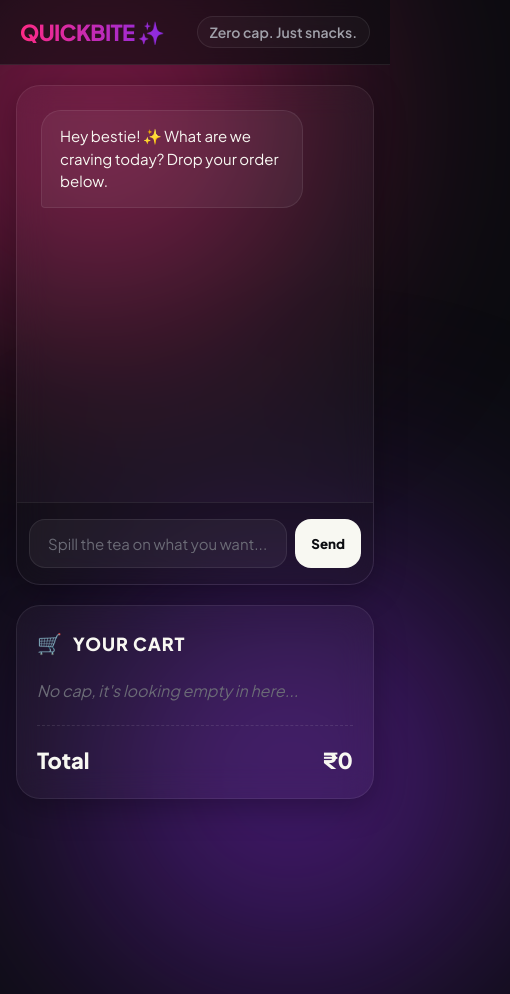
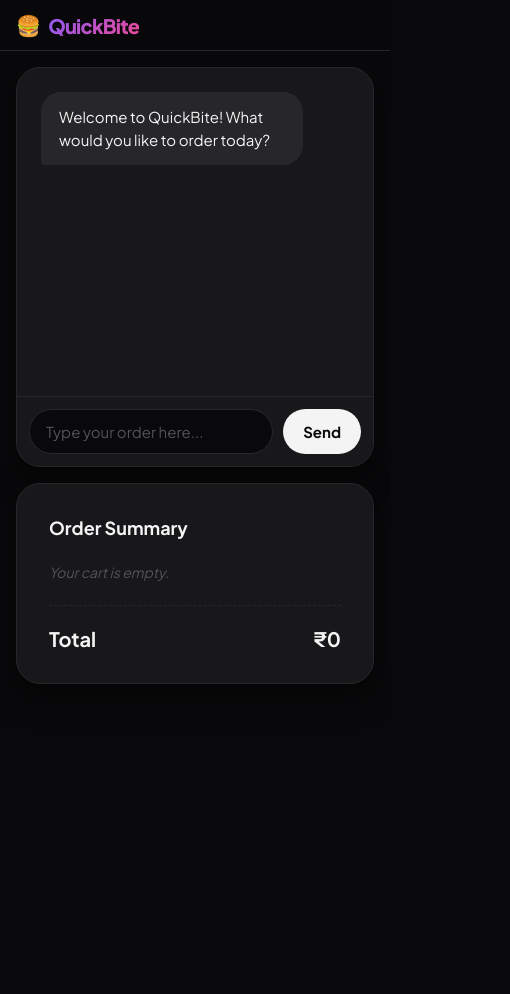
Before and after one commit to kesavakumarn/quickbite-agent, a plain HTML site: page frontend/index.html in a window 390 px wide. Shown: the whole page, 510 px wide, since content can reach past the window. After the commit the page ends 844 px from the top, so only its background shows below. Drawn offline with Linux system fonts and the light colour scheme.

Commit message:
Update index.html. new theme

```diff
--- a/frontend/index.html
+++ b/frontend/index.html
@@ -2,122 +2,102 @@
 <html lang="en">
 <head>
   <meta charset="UTF-8" />
-  <meta name="viewport" content="width=device-width, initial-scale=1.0"/>
-  <title>QuickBite — Gen Z Edition</title>
+  <!-- Added maximum-scale=1 to prevent mobile keyboards from zooming and breaking the UI -->
+  <meta name="viewport" content="width=device-width, initial-scale=1.0, maximum-scale=1.0, user-scalable=no" />
+  <title>QuickBite — Premium Edition</title>
   <link rel="preconnect" href="https://fonts.googleapis.com">
   <link rel="preconnect" href="https://fonts.gstatic.com" crossorigin>
-  <link href="https://fonts.googleapis.com/css2?family=Plus+Jakarta+Sans:wght@400;600;800&display=swap" rel="stylesheet">
+  <link href="https://fonts.googleapis.com/css2?family=Plus+Jakarta+Sans:wght@400;500;600;700;800&display=swap" rel="stylesheet">
   <style>
     :root {
-      --bg-color: #0b0c10;
-      --glass-bg: rgba(255, 255, 255, 0.03);
-      --glass-border: rgba(255, 255, 255, 0.08);
-      --primary: #ff2a85; /* Cyber Pink */
-      --secondary: #8a2be2; /* Neon Purple */
-      --text-main: #f8f8f2;
+      --bg: #09090b; /* Pitch dark */
+      --surface: #18181b; /* Slightly lighter card */
+      --border: #27272a;
+      --text-main: #f4f4f5;
       --text-muted: #a1a1aa;
-      --success: #00e676;
+      --primary: #8b5cf6; /* Vibrant Violet */
+      --secondary: #ec4899; /* Vibrant Pink */
+      --success: #10b981;
     }
 
     * { box-sizing: border-box; margin: 0; padding: 0; }
 
     body {
-      background-color: var(--bg-color);
+      background-color: var(--bg);
       color: var(--text-main);
       font-family: 'Plus Jakarta Sans', sans-serif;
       min-height: 100vh;
-      overflow-x: hidden;
-      position: relative;
+      display: flex;
+      flex-direction: column;
+      -webkit-font-smoothing: antialiased;
     }
 
-    /* Floating Neon Orbs for Glassmorphism Effect */
-    body::before, body::after {
-      content: '';
-      position: absolute;
-      width: 400px;
-      height: 400px;
-      border-radius: 50%;
-      filter: blur(120px);
-      z-index: -1;
-      opacity: 0.5;
-      animation: float 10s infinite alternate ease-in-out;
-    }
-    body::before {
-      background: var(--primary);
-      top: -100px;
-      left: -100px;
-    }
-    body::after {
-      background: var(--secondary);
-      bottom: -100px;
-      right: -100px;
-      animation-delay: -5s;
-    }
-
-    @keyframes float {
-      0% { transform: translateY(0px) scale(1); }
-      100% { transform: translateY(30px) scale(1.1); }
-    }
-
+    /* Header - Fixed & Sleek */
     header {
-      padding: 24px 32px;
+      padding: 16px 24px;
       display: flex;
       justify-content: space-between;
       align-items: center;
-      background: rgba(11, 12, 16, 0.6);
-      backdrop-filter: blur(20px);
-      border-bottom: 1px solid var(--glass-border);
+      background: rgba(9, 9, 11, 0.8);
+      backdrop-filter: blur(12px);
+      -webkit-backdrop-filter: blur(12px);
+      border-bottom: 1px solid var(--border);
       position: sticky;
       top: 0;
-      z-index: 10;
+      z-index: 50;
     }
 
     .brand {
-      font-size: 26px;
+      font-size: 22px;
       font-weight: 800;
-      letter-spacing: -0.03em;
-      background: linear-gradient(90deg, var(--primary), var(--secondary));
+      letter-spacing: -0.04em;
+      display: flex;
+      align-items: center;
+      gap: 8px;
+    }
+
+    .brand-text {
+      background: linear-gradient(135deg, var(--primary), var(--secondary));
       -webkit-background-clip: text;
       -webkit-text-fill-color: transparent;
     }
 
     .sub {
       color: var(--text-muted);
-      font-size: 14px;
+      font-size: 13px;
       font-weight: 600;
-      background: var(--glass-bg);
+      background: var(--surface);
       padding: 6px 12px;
-      border-radius: 20px;
-      border: 1px solid var(--glass-border);
+      border-radius: 100px;
+      border: 1px solid var(--border);
     }
 
+    /* Layout Setup */
     .layout {
-      display: grid;
-      grid-template-columns: 1.2fr 1fr;
+      display: flex;
+      flex-direction: row;
       gap: 24px;
-      max-width: 1100px;
-      margin: 40px auto;
-      padding: 0 24px;
+      max-width: 1200px;
+      margin: 0 auto;
+      padding: 24px;
+      width: 100%;
+      height: calc(100vh - 70px); /* Fill remaining viewport on desktop */
     }
 
-    @media (max-width: 820px) {
-      .layout { grid-template-columns: 1fr; margin: 20px auto; gap: 20px; padding: 0 16px; }
+    .bento-box {
+      background: var(--surface);
+      border: 1px solid var(--border);
+      border-radius: 24px;
+      box-shadow: 0 10px 30px rgba(0,0,0,0.5);
     }
 
-    .glass-panel {
-      background: var(--glass-bg);
-      backdrop-filter: blur(16px);
-      -webkit-backdrop-filter: blur(16px);
-      border: 1px solid var(--glass-border);
-      border-radius: 24px;
-      box-shadow: 0 8px 32px rgba(0, 0, 0, 0.3);
-    }
-
-    .chat-panel {
+    /* Chat Section */
+    .chat-section {
+      flex: 1;
       display: flex;
       flex-direction: column;
-      height: 600px;
       overflow: hidden;
+      position: relative;
     }
 
     .messages {
@@ -129,9 +109,8 @@
       gap: 16px;
     }
 
-    /* Sleek Custom Scrollbar */
-    .messages::-webkit-scrollbar { width: 4px; }
-    .messages::-webkit-scrollbar-thumb { background: rgba(255,255,255,0.2); border-radius: 10px; }
+    .messages::-webkit-scrollbar { width: 6px; }
+    .messages::-webkit-scrollbar-thumb { background: var(--border); border-radius: 10px; }
 
     .msg {
       max-width: 85%;
@@ -139,21 +118,20 @@
       border-radius: 20px;
       font-size: 15px;
       line-height: 1.5;
-      animation: fadeIn 0.3s ease;
       word-wrap: break-word;
+      animation: slideUp 0.3s cubic-bezier(0.16, 1, 0.3, 1);
     }
 
-    @keyframes fadeIn {
+    @keyframes slideUp {
       from { opacity: 0; transform: translateY(10px); }
       to { opacity: 1; transform: translateY(0); }
     }
 
     .msg.bot {
-      background: rgba(255, 255, 255, 0.05);
+      background: #27272a;
       color: var(--text-main);
       align-self: flex-start;
       border-bottom-left-radius: 4px;
-      border: 1px solid var(--glass-border);
     }
 
     .msg.user {
@@ -161,161 +139,155 @@
       color: white;
       align-self: flex-end;
       border-bottom-right-radius: 4px;
-      box-shadow: 0 4px 15px rgba(255, 42, 133, 0.3);
+      box-shadow: 0 4px 15px rgba(139, 92, 246, 0.25);
     }
 
     .composer {
       display: flex;
-      align-items: stretch;
-      gap: 12px;
-      padding: 20px;
-      background: rgba(0, 0, 0, 0.2);
-      border-top: 1px solid var(--glass-border);
+      gap: 10px;
+      padding: 16px;
+      background: var(--surface);
+      border-top: 1px solid var(--border);
     }
 
     .composer input {
       flex: 1;
-      background: rgba(255, 255, 255, 0.05);
-      border: 1px solid var(--glass-border);
+      background: var(--bg);
+      border: 1px solid var(--border);
       color: var(--text-main);
-      padding: 14px 18px;
-      border-radius: 16px;
+      padding: 0 18px;
+      border-radius: 100px;
       font-family: inherit;
       font-size: 15px;
-      transition: all 0.2s;
       min-width: 0;
+      transition: border-color 0.2s;
     }
 
     .composer input:focus {
       outline: none;
       border-color: var(--primary);
-      background: rgba(255, 255, 255, 0.08);
     }
 
-    .composer input::placeholder { color: #6b6b76; }
+    .composer input::placeholder { color: #52525b; }
 
     .composer button {
       background: var(--text-main);
-      color: var(--bg-color);
+      color: var(--bg);
       border: none;
-      font-weight: 800;
-      padding: 0 24px;
-      border-radius: 16px;
+      font-weight: 700;
+      padding: 12px 24px;
+      border-radius: 100px;
       cursor: pointer;
       font-family: inherit;
+      font-size: 15px;
       transition: all 0.2s;
-      display: flex;
-      align-items: center;
-      justify-content: center;
+      flex-shrink: 0;
     }
 
     .composer button:hover {
       background: var(--primary);
       color: white;
-      transform: translateY(-2px);
     }
 
     .composer button:disabled {
       opacity: 0.5;
       cursor: not-allowed;
-      transform: none;
     }
 
-    .ticket {
+    /* Cart / Ticket Section */
+    .cart-section {
+      width: 380px;
+      flex-shrink: 0;
       padding: 32px;
+      display: flex;
+      flex-direction: column;
+      overflow-y: auto;
       position: relative;
     }
 
-    .ticket h2 {
-      font-weight: 800;
-      margin: 0 0 24px;
+    .cart-section::-webkit-scrollbar { display: none; }
+
+    .cart-section h2 {
+      font-weight: 700;
       font-size: 18px;
-      text-transform: uppercase;
-      letter-spacing: 0.05em;
+      margin-bottom: 24px;
       display: flex;
       align-items: center;
       gap: 10px;
-    }
-
-    .ticket h2::before {
-      content: '🛒';
-      font-size: 20px;
+      color: var(--text-main);
     }
 
     .line-item {
       display: flex;
       justify-content: space-between;
-      margin: 12px 0;
+      margin: 14px 0;
       color: var(--text-muted);
       font-size: 15px;
+      font-weight: 500;
     }
 
     .total-row {
       display: flex;
       justify-content: space-between;
-      font-weight: 800;
-      font-size: 22px;
+      font-weight: 700;
+      font-size: 20px;
       margin-top: 24px;
-      border-top: 1px dashed rgba(255, 255, 255, 0.1);
+      border-top: 1px dashed var(--border);
       padding-top: 20px;
       color: var(--text-main);
     }
 
     #payment-section {
       display: none;
-      margin-top: 24px;
+      margin-top: 32px;
       padding-top: 24px;
-      border-top: 1px solid var(--glass-border);
+      border-top: 1px solid var(--border);
       text-align: center;
+      animation: slideUp 0.4s ease;
     }
 
     #payment-section p {
       color: var(--text-muted);
       font-size: 14px;
       margin-bottom: 16px;
+      font-weight: 500;
     }
 
     .qr-container {
       background: white;
-      padding: 10px;
+      padding: 12px;
       border-radius: 16px;
       display: inline-block;
-      margin-bottom: 16px;
-      box-shadow: 0 0 20px rgba(255, 255, 255, 0.1);
-    }
-
-    .gpay-btn, .confirm-btn {
-      display: flex;
-      align-items: center;
-      justify-content: center;
-      width: 100%;
-      padding: 16px;
-      border-radius: 16px;
-      font-weight: 800;
-      font-family: inherit;
-      text-align: center;
-      box-sizing: border-box;
-      transition: all 0.2s;
+      margin-bottom: 20px;
     }
 
     .gpay-btn {
-      background: linear-gradient(90deg, var(--primary), var(--secondary));
+      display: block;
+      width: 100%;
+      background: linear-gradient(135deg, var(--primary), var(--secondary));
       color: white;
+      padding: 16px;
+      border-radius: 100px;
+      font-weight: 700;
       text-decoration: none;
-      box-shadow: 0 4px 15px rgba(138, 43, 226, 0.3);
+      text-align: center;
+      transition: opacity 0.2s;
     }
 
-    .gpay-btn:hover {
-      transform: translateY(-2px);
-      box-shadow: 0 6px 20px rgba(138, 43, 226, 0.5);
-    }
+    .gpay-btn:hover { opacity: 0.9; }
 
     .confirm-btn {
-      background: rgba(255, 255, 255, 0.05);
+      display: block;
+      width: 100%;
+      background: transparent;
       color: var(--text-muted);
-      border: 1px solid var(--glass-border);
+      border: 1px solid var(--border);
+      padding: 16px;
+      border-radius: 100px;
+      font-weight: 600;
       margin-top: 12px;
       cursor: not-allowed;
+      text-align: center;
     }
 
     .stamp {
@@ -323,68 +295,92 @@
       position: absolute;
       top: 24px;
       right: 24px;
-      border: 2px solid var(--success);
+      border: 1px solid var(--success);
       color: var(--success);
-      font-weight: 800;
+      font-weight: 700;
+      font-size: 12px;
       padding: 6px 12px;
-      transform: rotate(12deg);
-      border-radius: 12px;
-      letter-spacing: 0.05em;
-      background: rgba(0, 230, 118, 0.1);
-      backdrop-filter: blur(4px);
+      border-radius: 100px;
+      background: rgba(16, 185, 129, 0.1);
     }
 
-    @media (max-width: 480px) {
-      header { padding: 16px 20px; }
-      .brand { font-size: 22px; }
-      .chat-panel { height: 500px; }
-      .composer { padding: 16px 12px; gap: 8px; }
-      .composer button { padding: 0 16px; }
-      .ticket { padding: 24px 20px; }
+    /* -------------------------------------------
+       MOBILE RESPONSIVENESS
+       ------------------------------------------- */
+    @media (max-width: 820px) {
+      .layout {
+        flex-direction: column;
+        padding: 16px;
+        height: auto; /* Allow natural scrolling */
+        gap: 16px;
+      }
+
+      .chat-section {
+        /* On mobile, limit chat height so it doesn't take over the entire page */
+        height: 65vh;
+        min-height: 400px;
+      }
+
+      .cart-section {
+        width: 100%;
+        overflow-y: visible; /* Let it expand fully on mobile */
+      }
+
+      header { padding: 12px 16px; }
+      .brand { font-size: 20px; }
+      .sub { display: none; /* Hide sub badge on small screens to save space */ }
+
+      .composer { padding: 12px; }
+      .composer input { padding: 12px 16px; }
+      .composer button { padding: 12px 20px; }
     }
   </style>
 </head>
 <body>
 
 <header>
-  <div class="brand">QUICKBITE ✨</div>
-  <div class="sub">Zero cap. Just snacks.</div>
+  <div class="brand">
+    🍔 <span class="brand-text">QuickBite</span>
+  </div>
+  <div class="sub">AI Ordering Active</div>
 </header>
 
 <div class="layout">
-  <div class="glass-panel chat-panel">
+  <!-- Chat Section -->
+  <div class="bento-box chat-section">
     <div class="messages" id="messages"></div>
     <div class="composer">
-      <input id="input" type="text" placeholder="Spill the tea on what you want..." autocomplete="off"/>
+      <input id="input" type="text" placeholder="Type your order here..." autocomplete="off"/>
       <button id="send">Send</button>
     </div>
   </div>
 
-  <div>
-    <div class="glass-panel ticket">
-      <div class="stamp" id="stamp">VIBE SECURED</div>
-      <h2>Your Cart</h2>
-      <div id="cart-lines"><p style="color:#6b6b76; font-style: italic;">No cap, it's looking empty in here...</p></div>
+  <!-- Cart Section -->
+  <div class="bento-box cart-section">
+    <div class="stamp" id="stamp">CONFIRMED</div>
+    <h2>Order Summary</h2>
+    <div id="cart-lines"><p style="color:#52525b; font-style: italic; font-size: 14px;">Your cart is empty.</p></div>
+
     <div class="total-row">
       <span>Total</span>
       <span id="total">₹0</span>
     </div>
 
+    <!-- Hidden until checkout is ready -->
     <div id="payment-section">
-        <p>Scan or tap below to secure the bag 💸</p>
+      <p>Scan to complete your payment</p>
       <div class="qr-container">
         <img id="qr-img" src="" alt="UPI QR" style="width:140px; height:140px; display:block;" />
       </div>
       <a id="gpay-link" href="#" class="gpay-btn">Pay via GPay, PhonePe, Paytm</a>
-        <!-- Status indicator button -->
-        <button id="confirm-pay-btn" class="confirm-btn" disabled>Awaiting Payment Drop...</button>
-      </div>
+      <button id="confirm-pay-btn" class="confirm-btn" disabled>Awaiting Payment...</button>
     </div>
   </div>
 </div>
 
 <script>
   const BACKEND_URL = "https://quickbite-agent.onrender.com";
+  // Generate session ID once
   const sessionId = crypto.randomUUID ? crypto.randomUUID() : String(Math.random());
 
   const messagesEl = document.getElementById("messages");
@@ -404,13 +400,14 @@
     div.className = "msg " + who;
     div.textContent = text;
     messagesEl.appendChild(div);
-    messagesEl.scrollTop = messagesEl.scrollHeight;
+    // Smooth scroll to bottom
+    messagesEl.scrollTo({ top: messagesEl.scrollHeight, behavior: 'smooth' });
   }
 
   function renderCart(cart, total) {
     cartLinesEl.innerHTML = "";
     if (!cart || !cart.length) {
-      cartLinesEl.innerHTML = '<p style="color:#6b6b76; font-style: italic;">No cap, it\'s looking empty in here...</p>';
+      cartLinesEl.innerHTML = '<p style="color:#52525b; font-style: italic; font-size: 14px;">Your cart is empty.</p>';
     } else {
       cart.forEach(item => {
         const row = document.createElement("div");
@@ -426,12 +423,12 @@
     const text = inputEl.value.trim();
     if (!text) return;
 
-    // Display the clean message to the user
+    // Display user message
     addMessage(text, "user");
     inputEl.value = "";
     sendBtn.disabled = true;
 
-    // We send EXACTLY what the user typed to avoid crashing the AI API
+    // Send exact text to avoid backend parsing crashes
     const backendPayload = text;
 
     try {
@@ -458,9 +455,13 @@
         }
       }
     } catch (e) {
-      addMessage("Connection error to server. Are we offline? 😭", "bot");
+      addMessage("Connection error to server. Please try again.", "bot");
     } finally {
       sendBtn.disabled = false;
+      // Refocus input if on desktop
+      if (window.innerWidth > 820) {
+        inputEl.focus();
+      }
     }
   }
 
@@ -478,7 +479,15 @@
       qrImg.src = data.qrCodeUrl;
       gpayLink.href = data.upiUrl;
       paymentSection.style.display = "block";
-      addMessage("Main character energy! 💅 Just tap the button on the right to clear the bill and we'll start cooking.", "bot");
+
+      // Auto-scroll mobile view to the payment section
+      if (window.innerWidth <= 820) {
+        setTimeout(() => {
+          paymentSection.scrollIntoView({ behavior: 'smooth' });
+        }, 300);
+      }
+
+      addMessage("Perfect! I have captured your details. Please complete your payment below so we can start preparing your order.", "bot");
     } catch (e) {
       console.error(e);
     }
@@ -487,7 +496,8 @@
   sendBtn.onclick = sendMessage;
   inputEl.onkeydown = (e) => { if (e.key === "Enter") sendMessage(); };
 
-  addMessage("Hey bestie! ✨ What are we craving today? Drop your order below.", "bot");
+  // Initial greeting
+  addMessage("Welcome to QuickBite! What would you like to order today?", "bot");
 </script>
 </body>
 </html>
```
Lines whose indentation alone changed are shown as unchanged.
